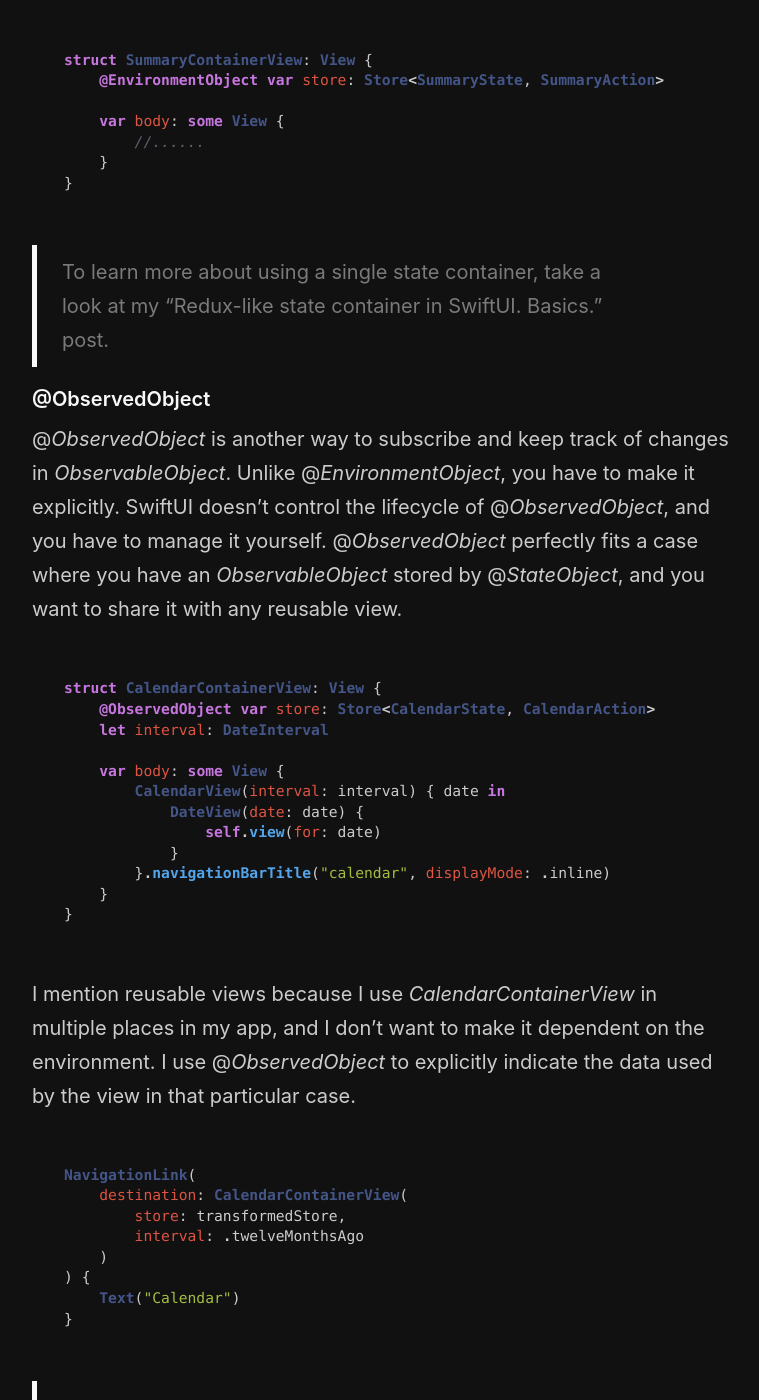
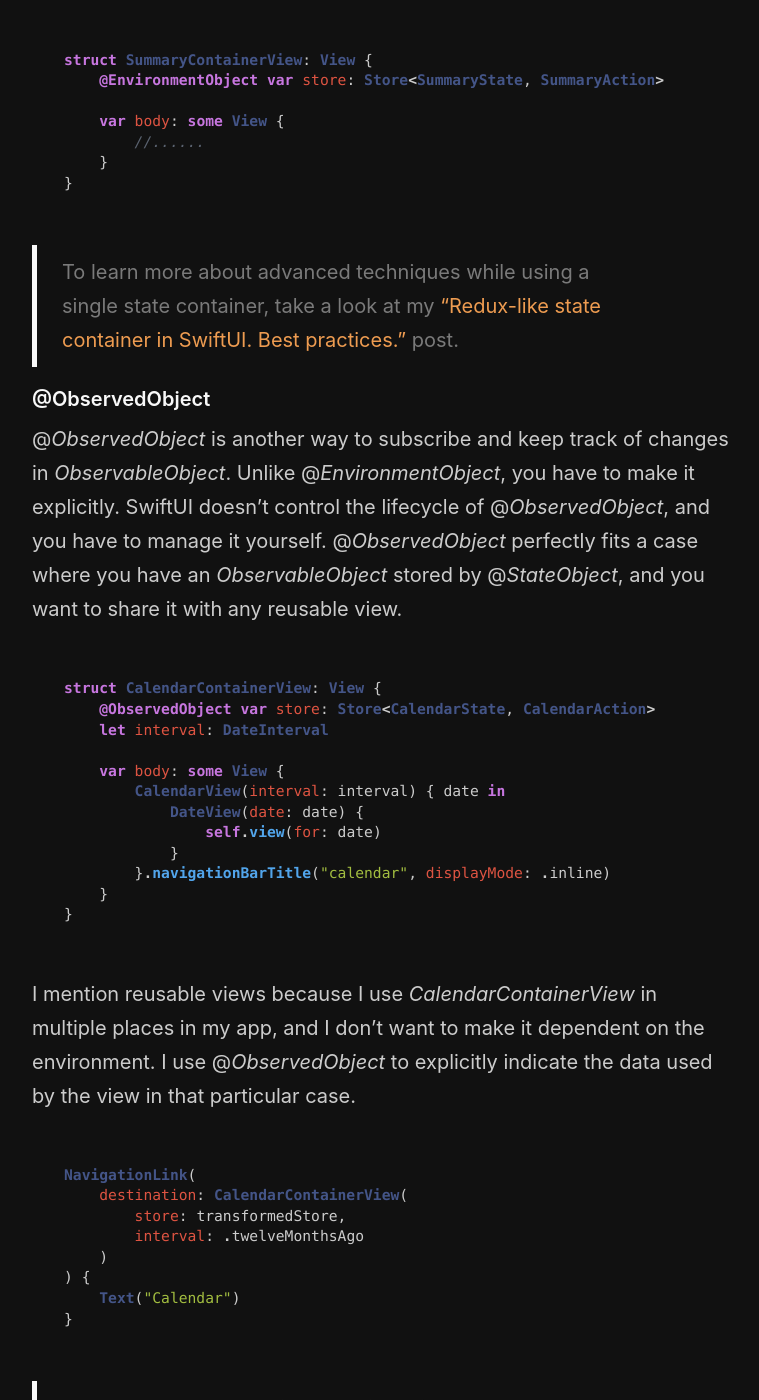
Before and after one commit to mecid/mecid.github.io, a Jekyll site: the page built from _posts/2020-07-02-the-difference-between-stateobject-environmentobject-and-observedobject-in-swiftui.md, in a window 1280 px wide and 1400 px high, scrolled down 3017 px. Shown: the whole window, without its empty margins (258-1017 px from the left). Built offline with Jekyll 4.4.1, drawn with Linux system fonts in a browser that asks for light colours; some of the changed text lies outside the part shown.

Commit message:
Update 2020-07-02-the-difference-between-stateobject-environmentobject-and-observedobject-in-swiftui.md

````diff
--- a/_posts/2020-07-02-the-difference-between-stateobject-environmentobject-and-observedobject-in-swiftui.md
+++ b/_posts/2020-07-02-the-difference-between-stateobject-environmentobject-and-observedobject-in-swiftui.md
@@ -93,7 +93,7 @@
 }
 ```
 
-> To learn more about using a single state container, take a look at my "Redux-like state container in SwiftUI. Basics." post.
+> To learn more about advanced techniques while using a single state container, take a look at my ["Redux-like state container in SwiftUI. Best practices."](/2019/09/25/redux-like-state-container-in-swiftui-part2/) post.
 
 #### @ObservedObject
 @*ObservedObject* is another way to subscribe and keep track of changes in *ObservableObject*. Unlike @*EnvironmentObject*, you have to make it explicitly. SwiftUI doesn't control the lifecycle of @*ObservedObject*, and you have to manage it yourself. @*ObservedObject* perfectly fits a case where you have an *ObservableObject* stored by @*StateObject*, and you want to share it with any reusable view.
@@ -126,7 +126,7 @@
 }
 ```
 
-> To learn more about using a single state container, take a look at my "Redux-like state container in SwiftUI. Basics." post.
+> To learn more about using container views, take a look at my ["Redux-like state container in SwiftUI. Container Views."](/2019/10/02/redux-like-state-container-in-swiftui-part3/) post.
 
 #### Conclusion
 Today we talked about the differences between @*StateObject*, @*EnvironmentObject*, and @*ObservedObject* property wrappers. I hope this post makes it easier to understand which property wrapper fits best for your case. Feel free to follow me on [Twitter](https://twitter.com/mecid) and ask your questions related to this post. Thanks for reading, and see you next week!
````
